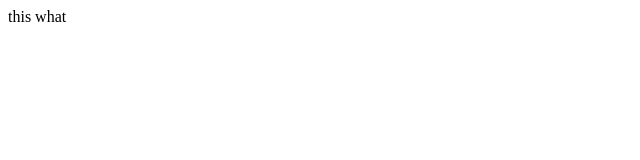
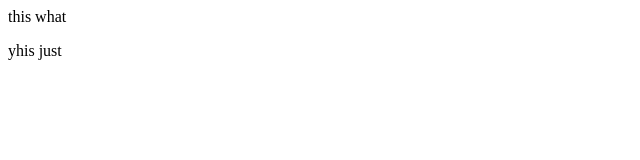
Before and after one commit to Abish-Barnodia/loca, a plain HTML site: page index.html in a window 1280 px wide. Shown: the full height of the page, 0-640 px from the left. Drawn offline with Linux system fonts and the light colour scheme.

Commit message:
add new feature

```diff
--- a/index.html
+++ b/index.html
@@ -1 +1,2 @@
 <p>this what</p>
+<p>yhis just</p>
```
